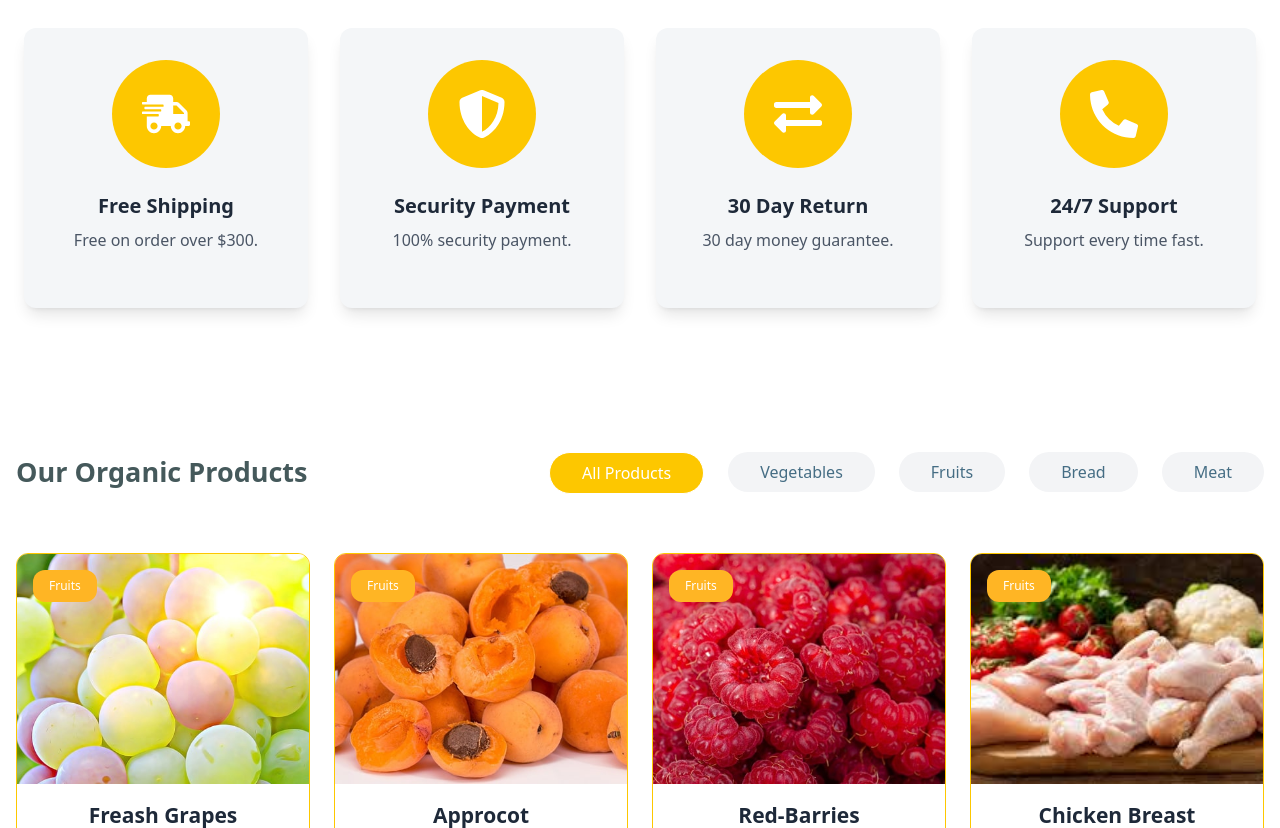
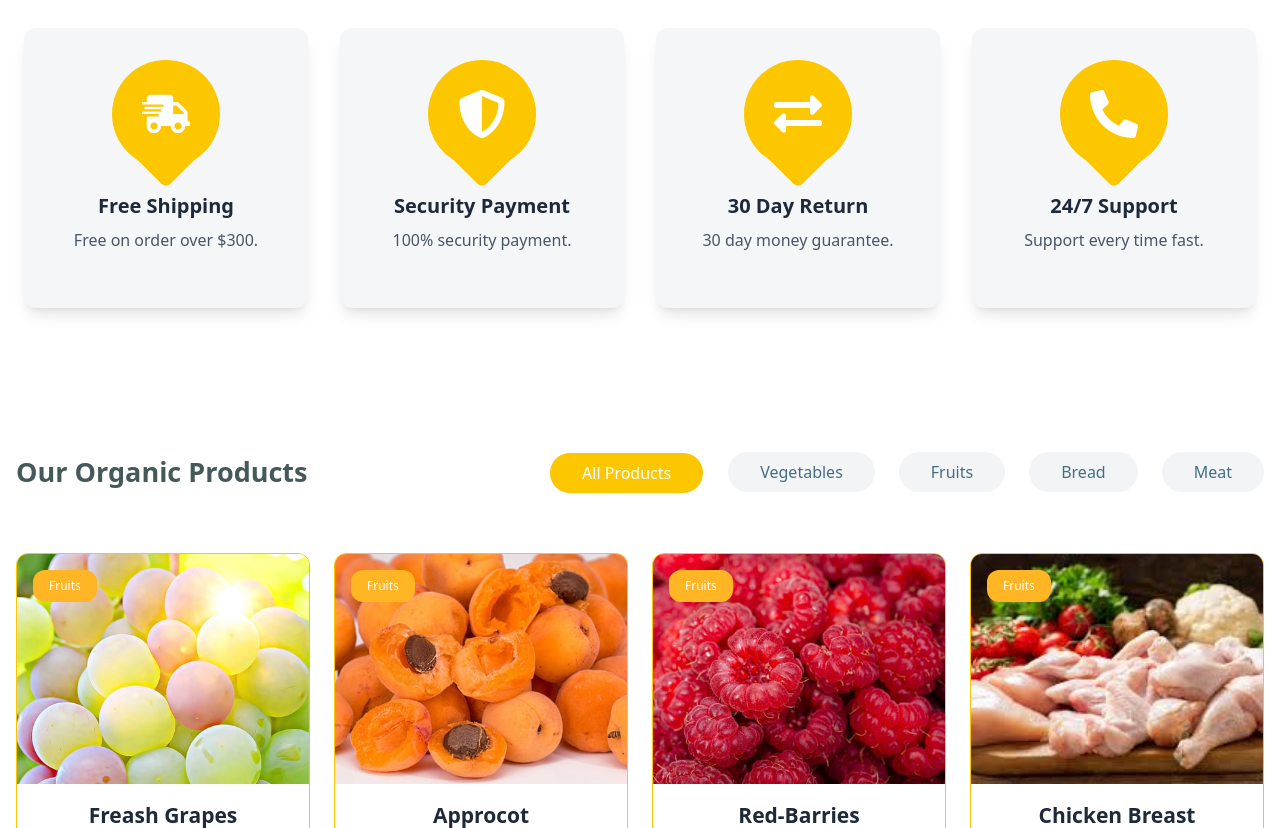
Before and after one commit to NadeemAshraf123/Organic-Fruitables, a React (Vite) app: page / in a window 1280 px wide. Shown: the part 884-1712 px from the top of the page. Built offline with nearby package versions, Linux system fonts and the light colour scheme.

Commit message:
added circle below ractongle view in product  cards component

```diff
--- a/src/components/layout/FeatureHighlights.tsx
+++ b/src/components/layout/FeatureHighlights.tsx
@@ -38,9 +38,10 @@
                 {features.map((feature, index) => (
                     <div
                         key={index}
-                        className= 'bg-[#F4F6F8] rounded-xl shadow-lg p-8 flex flex-col items-center text-center min-h-[280px]'
+                        className= 'bg-[#F4F6F8] rounded-xl shadow-lg p-8 flex flex-col items-center text-center min-h-[280px] relative'
                         >
-                         <div className='bg-yellow-400 rounded-full w-27 h-27 flex items-center justify-center mb-6'>
+                             <div className='bg-yellow-400 w-[50px] h-[50px] rounded-md absolute top-[100px] left-[50%] -translate-x-[50%] rotate-[45deg] z-0'>lpc</div>
+                         <div className='bg-yellow-400 rounded-full w-27 h-27 flex items-center justify-center mb-6 z-10 relative '>
                             {feature.icon}
                             </div>
                             <h3 className='text-xl font-bold text-gray-800 mb-2'>
```
